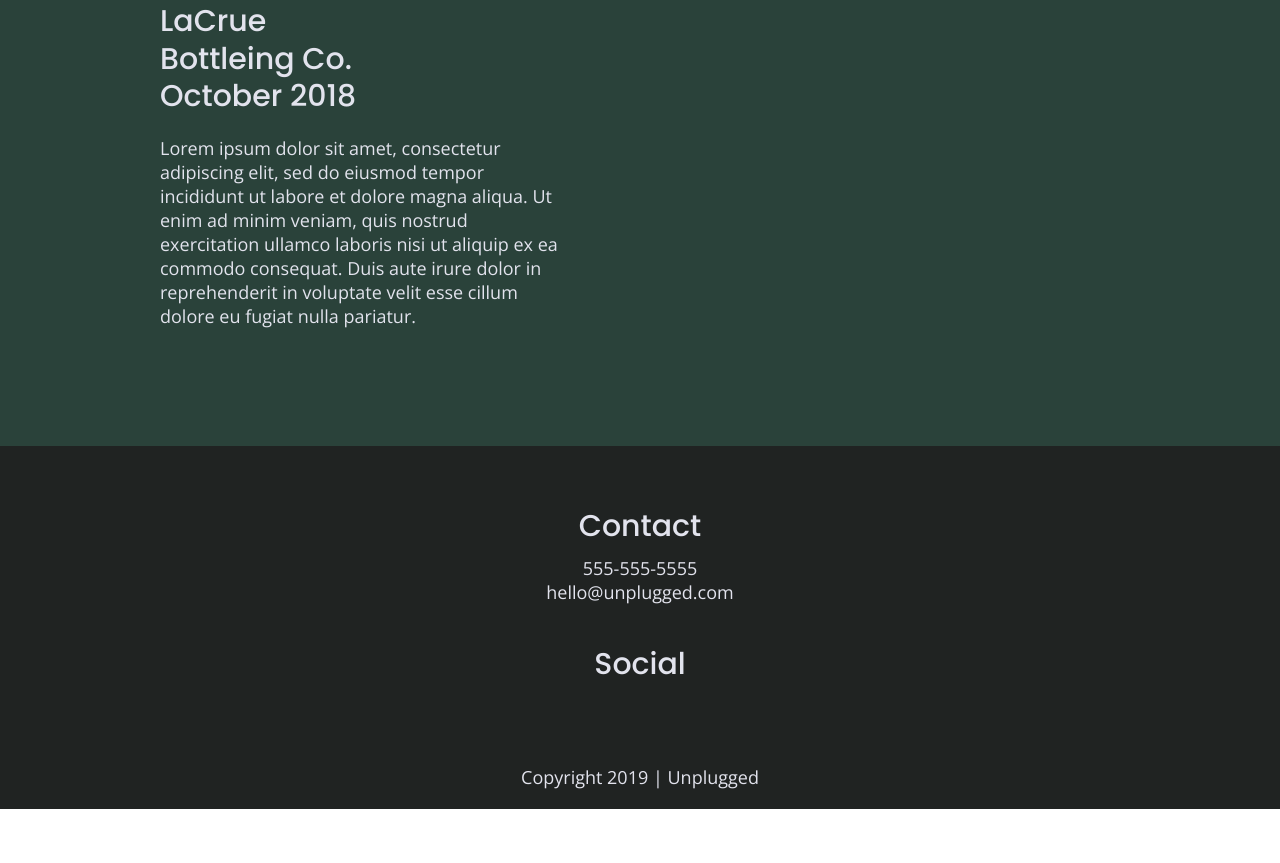
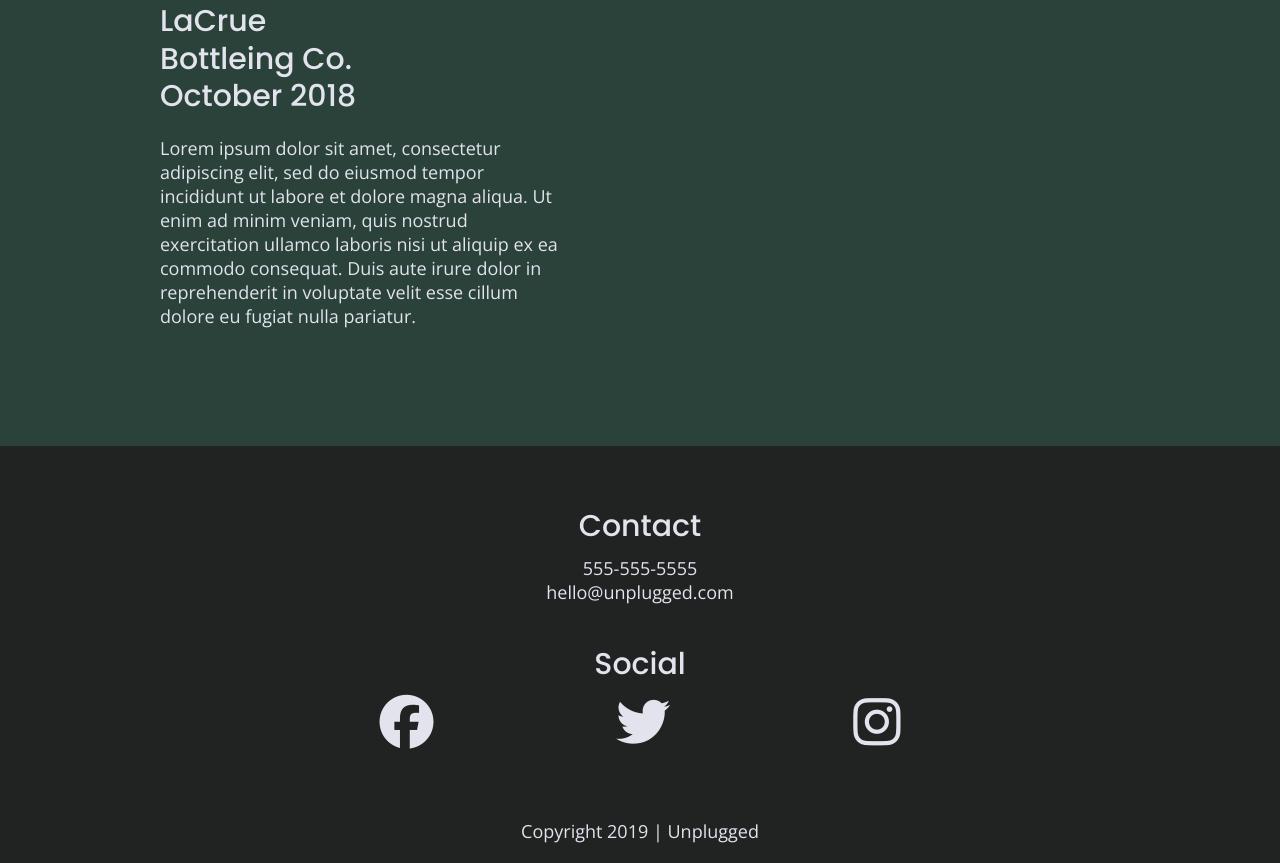
Before and after one commit to wood-g/unplugged, a website: page index.html in a window 1280 px wide. Shown: the part 3737-4600 px from the top of the page. Before the commit the page ends 4546 px from the top, so only its background shows below. Drawn offline with nearby package versions, Linux system fonts and the light colour scheme.

Commit message:
Added social icons and styled

```diff
--- a/css/main.css
+++ b/css/main.css
@@ -253,6 +253,10 @@ footer .social-icons {
   display: flex;
   justify-content: space-around;
   align-items: center;
+}
+
+footer .social-icons i{
+  font-size: 3em;
 }
 
 footer .social-icons p {
--- a/index.html
+++ b/index.html
@@ -177,13 +177,13 @@
               <h4>Social</h4>
               <div class="social-icons">
                   <p>
-                    <a href="https://www.facebook.com/yoursite" target="_blank"></a>
+                    <a href="https://www.facebook.com/yoursite" target="_blank"><i class="fab fa-facebook"></i></a>
                   </p>
                   <p>
-                    <a href="https://twitter.com/Skillcrush" target="_blank"></a>
+                    <a href="https://twitter.com/Skillcrush" target="_blank"><i class="fab fa-twitter"></i></a>
                   </p>
                   <p>
-                    <a href="https://www.instagram.com/skillcrush/" target="_blank"></a>
+                    <a href="https://www.instagram.com/skillcrush/" target="_blank"><i class="fab fa-instagram"></i></a>
                   </p>
               </div>
             </div>
```
